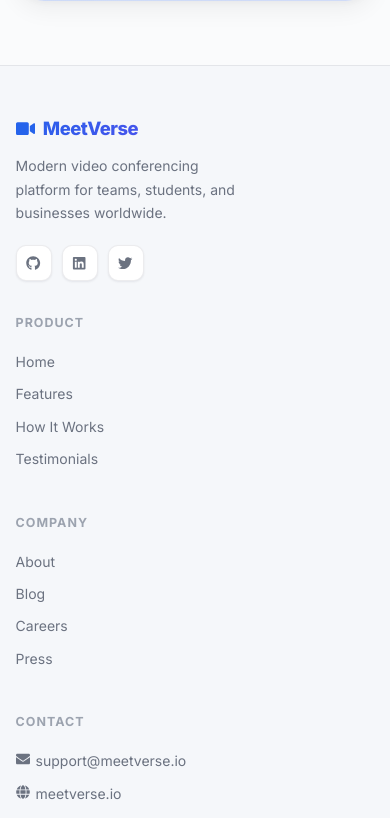
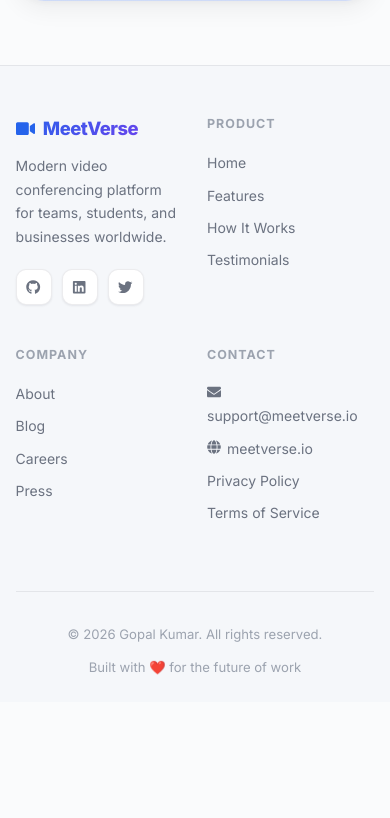
Before and after one commit to Reddevil522/MeetVerse, a React (Vite) app in the folder Frontend/: page / in a window 390 px wide. Shown: the part 6301-7119 px from the top of the page. After the commit the page ends 7003 px from the top, so only its background shows below. Built offline with nearby package versions, Linux system fonts and the light colour scheme.

Commit message:
feat: update footer UI

```diff
--- a/Frontend/src/pages/landing.jsx
+++ b/Frontend/src/pages/landing.jsx
@@ -512,7 +512,7 @@ export default function LandingPage() {
                 </div>
 
                 <div className="footer-bottom">
-                    <span>© 2026 MeetVerse. All rights reserved.</span>
+                    <span>© 2026 Gopal Kumar. All rights reserved.</span>
                     <span>Built with ❤️ for the future of work</span>
                 </div>
             </footer>
--- a/Frontend/src/public/CSS/LandingPage.css
+++ b/Frontend/src/public/CSS/LandingPage.css
@@ -1246,13 +1246,14 @@
 
     .footer-grid {
         grid-template-columns: 1fr 1fr;
-        gap: 32px;
+        gap: 40px 32px;
     }
 
     .footer-bottom {
         flex-direction: column;
-        gap: 8px;
+        gap: 12px;
         text-align: center;
+        padding-top: 32px;
     }
 
     .cta-card {
@@ -1324,7 +1325,13 @@
     }
 
     .footer-grid {
-        grid-template-columns: 1fr;
+        grid-template-columns: repeat(2, 1fr);
+        gap: 40px 24px;
+    }
+
+    .footer-grid .footer-col:first-child {
+        grid-column: 1 / -1; /* Brand column spans full width */
+        margin-bottom: 8px;
     }
 
     .btn-large {
@@ -1441,6 +1448,9 @@
 /* footer grid already handled — safe fallback */
 @media (max-width: 380px) {
     .footer-grid {
-        grid-template-columns: 1fr;
+        grid-template-columns: 1fr; /* Stack everything on extremely small screens */
+    }
+    .footer-grid .footer-col:first-child {
+        grid-column: 1 / -1;
     }
 }
```
